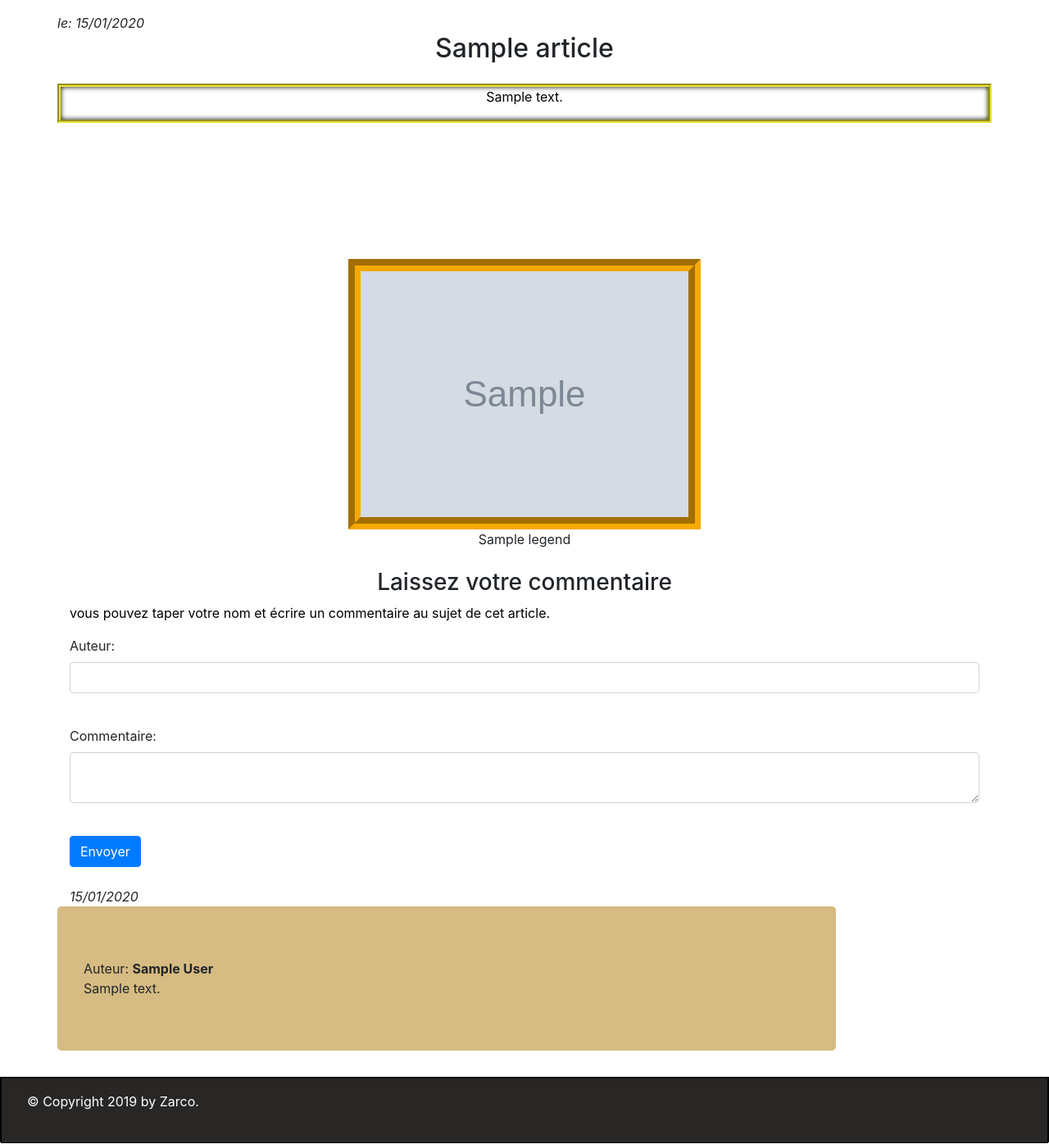
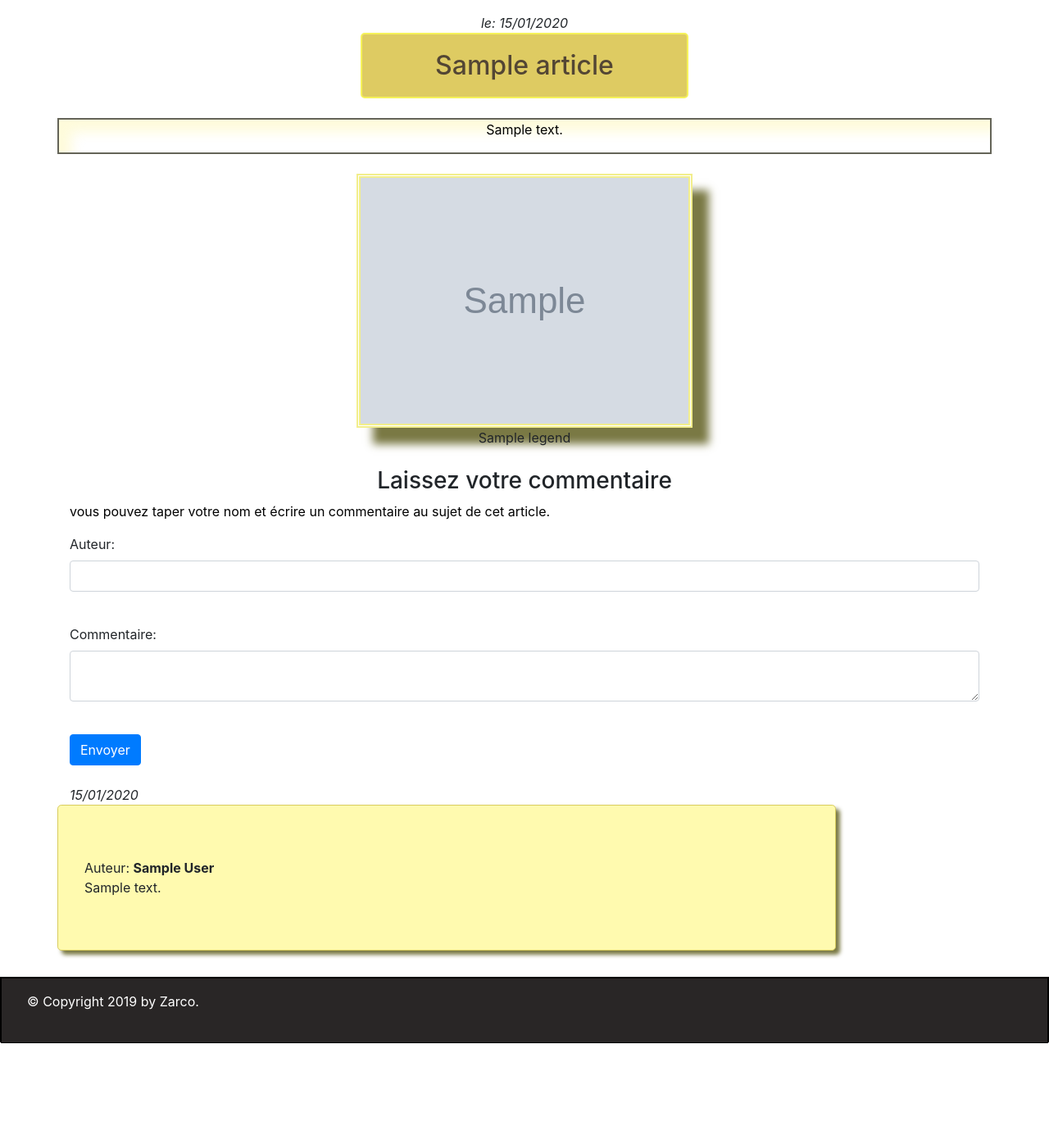
Before and after one commit to michelre/lep5, a PHP site: template src/view/frontend/article.html.twig in a window 1280 px wide. Shown: the part 56-1452 px from the top of the page at 82% size. After the commit the page ends 1329 px from the top, so only its background shows below. Run offline with PHP 8.4, Linux system fonts and the light colour scheme; the template is opened without the code that fills it: most values are stand-ins (such as "Sample title", 1, 10 or a date in 2020); grey boxes marked "Sample" are stand-in pictures; some libraries are stand-ins or nearby versions.

Commit message:
dernière mise à jour

```diff
--- a/composer.json
+++ b/composer.json
@@ -17,5 +17,9 @@
         "psr-4": {
           "App\\" : "src/"
         }
+        ,
+        "classmap":[
+           "src"
+        ]
     }
 }
--- a/public/css/style.css
+++ b/public/css/style.css
@@ -114,10 +114,10 @@
 #controle{ min-height:560px;margin-top: 130px;}
 #evenement{min-height:560px;margin-top: 130px;}
 #titre{margin: auto;}
-#cont { margin: auto;border: 4px groove rgb(231, 228, 50); text-align:auto; box-shadow: 0px 0px 6px  black inset;}
+#cont { margin: auto;border: 2px solid rgb(100, 100, 88); text-align:auto; box-shadow: 15px 15px 15px  rgba(245, 229, 4, 0.144)inset;}
 
 #art{min-height: 300px;}
-th{background-color:cadetblue;}
+th{background-color:rgb(221, 202, 97);}
 .FC{
   min-height:560px;margin-top: 130px;
 }
@@ -127,9 +127,13 @@ th{background-color:cadetblue;}
 .tab1, .tab2{
   min-height:530px;margin-top: 130px;
 }
-#titre_event{
-   max-width: 400px;min-height: 80px; border: 2px solid blue; border-radius: 5px;margin: auto;background-color: rgb(38, 46, 46);color:burlywood;
+  #titre_event {
+   max-width: 400px;min-height: 80px; border: 2px solid rgb(245, 242, 90); border-radius: 5px; margin: auto;background-color: rgb(222, 203, 98);color:rgb(83, 70, 52);
 }
+#titre_article{
+  max-width: 400px;min-height: 80px; border: 2px solid rgb(245, 242, 90); border-radius: 5px; margin: auto;background-color: rgb(222, 203, 98);color:rgb(83, 70, 52);
+}
+
 #descrip{
   margin-top: 100px;
 }
@@ -157,12 +161,32 @@ p{color:black;word-wrap: break-word; }
   max-width:600px; max-height:600px;  margin:auto; text-align:center; border:2px double grey;
 }
 .img-fluid{
-  border: 15px groove rgb(247, 169, 2); max-height: 700px;
+  border: 5px double rgb(242, 238, 140); max-height: 700px; box-shadow: 20px 20px 10px rgb(122, 121, 68);
 }
-.jumbotron{background-color:rgb(214, 187, 130); }
+.jumbotron{min-width:500px;min-height:100px;   border: 1px solid rgb(216, 204, 94); background-color:rgb(255, 250, 175); box-shadow: 5px 5px 5px rgb(122, 121, 68) }
+
+.video-container {
+	position: relative;
+	padding-bottom: 56.25%;
+	padding-top: 30px;
+	height: 0;
+  overflow: hidden;
+  clear: both;
+}
+
+.video-container iframe,
+.video-container object,
+.video-container embed {
+	position: absolute;
+	top: 0;
+	left: 0;
+	width: 100%;
+	height: 100%;
+}
 
 @media all and (max-width:785px){
   h1{font-size:1.5em;}
+
 button{margin-bottom:5px; }
 
 
--- a/src/dao/BaseDao.php
+++ b/src/dao/BaseDao.php
@@ -8,7 +8,7 @@ class BaseDao
     protected $db;
     public function __construct()
     {
+//$this->db = new PDO('mysql:host=db776572110.hosting-data.io;dbname=db776572110;charset=utf8','dbo776572110','filature21',array(PDO::ATTR_ERRMODE => PDO::ERRMODE_EXCEPTION));
         $this->db = new PDO('mysql:host=localhost;dbname=lep5;charset=utf8', 'root', '',array(PDO::ATTR_ERRMODE => PDO::ERRMODE_EXCEPTION));
-
     }
 }
--- a/src/router/Router.php
+++ b/src/router/Router.php
@@ -128,7 +128,7 @@ class Router
 
                     $this->klein->respond('POST', '/changeEvent/[:id]', function($request){
                         $this->protect($request);
-                        return $this->backendController->changeEvent($request->id,$request->paramsPost());
+                        return $this->backendController->changeEvent($request->id,$request->paramsPost(),$request->files());
                     });
 
 
--- a/src/view/frontend/article.html.twig
+++ b/src/view/frontend/article.html.twig
@@ -4,41 +4,40 @@
 {{ include('frontend/navbar.html.twig') }}
 <br><br><br>
 <div class="container text-center "  id ="art">
-    <div class="row">
       <em >le: {{article.creation_date|date('d/m/Y')}}</em>
-    </div>
-    <div class="row">
-        <h2 class="text-center mb-10" id = "titre">{{article.title}}</h2>
+    <div class="row" id = "titre_article">
+        <h2 class="text-center mb-10"id="titre" >{{article.title}}</h2>
     </div>
     <br>
     <div class="row">
       <div class="col-lg-12 " id = "cont"><p>{{article.content|raw}}</p></div>
     </div>
-</div>
+<br>
 <div class ="container justify-content-center ">
    <div class ="row" id="">
       <div class="col-lg-12 text-center ">
-     {#  <a href="{{article.image}}" id ="affichage">Voir</a>#}
        <img class ="img-fluid"src ="{{article.image}}">
+       <br>
       <figcaption>{{article.legend}}</figcaption>
     </div>
    </div>
 </div>
+</div>
 <br>
-<section class ="container  " id="commentaire">
+<section class ="container">
     <div class="row">
       <div class ="col-lg-12 text-center "><h3>Laissez votre commentaire</h3></div>
         <div class="container">
            <p>vous pouvez taper votre nom et écrire un commentaire au sujet de cet article.</p>
-           <form action="/addComment/{{article.id}}" method="post">
+           <form action="/addComment/{{article.id}}" method="post" novalidate>
                     <div class="form-group">
                      <label for="author">Auteur:</label>
                         <input type="text" class="form-control" id="author" name="author" required>
                         <span id="missAuthor"></span><br>
                     </div>
                     <div class="form-group">
-                     <label for="comment">Commentaire:</label>
-                       <textarea  class="form-control" id="commentaire" name="comment" required></textarea>
+                     <label for="commentaire">Commentaire:</label>
+                       <textarea id="commentaire" class="form-control"  name="comment" required></textarea>
                        <span id="missCommentaire"></span><br>
                     </div>
                     <button type="submit" class="btn btn-primary" id="envoi1">Envoyer</button>
@@ -57,8 +56,10 @@
           </div>
           <div class="row">
              <div class= "col-lg-10 jumbotron">
-             Auteur:   <strong>{{comment.author|raw}}</strong><br>
-              {{comment.comment|raw}}
+             Auteur:   <strong>{{comment.author}}</strong><br>
+
+              {{comment.comment}}
+
             </div>
           </div>
         </div>
--- a/src/view/frontend/base.html.twig
+++ b/src/view/frontend/base.html.twig
@@ -4,7 +4,7 @@
     <meta charset="UTF-8">
     <meta name="viewport" content="width=device-width, initial-scale=1.0">
     <meta http-equiv="X-UA-Compatible" content="ie=edge">
-    <meta name= "description" content="site web à propos de la filature de laine Pallud."/>
+    <meta name= "description" content="site web pour la  filature Pallud."/>
     <link rel="stylesheet" href="https://maxcdn.bootstrapcdn.com/bootstrap/4.2.1/css/bootstrap.min.css">
     <link rel="stylesheet" href="https://use.fontawesome.com/releases/v5.5.0/css/all.css" integrity="sha384-B4dIYHKNBt8Bc12p+WXckhzcICo0wtJAoU8YZTY5qE0Id1GSseTk6S+L3BlXeVIU" crossorigin="anonymous">
 
--- a/src/view/frontend/event.html.twig
+++ b/src/view/frontend/event.html.twig
@@ -19,7 +19,6 @@
     <div class ="container justify-content-center ">
         <div class ="row">
            <div class="col-lg-12 text-center ">
-          {#  <a href="{{event.image}}" id ="affichage">Voir</a>#}
             <img class ="img-fluid"src ="{{event.image}}">
            <figcaption>{{event.legend}}</figcaption>
          </div>
```
Also changed, not shown: public/js/envoi1.js (+6 -4 lines), src/controller/BackendController.php (+22 -12 lines), src/controller/FrontendController.php (+16 -7 lines), src/service/FileService.php (deleted, +0 -28 lines), src/view/frontend/home.html.twig (+2 -9 lines), .htaccess (added), public/images/cardeuse.jpg, public/images/pierre.JPG, 3 other files.
